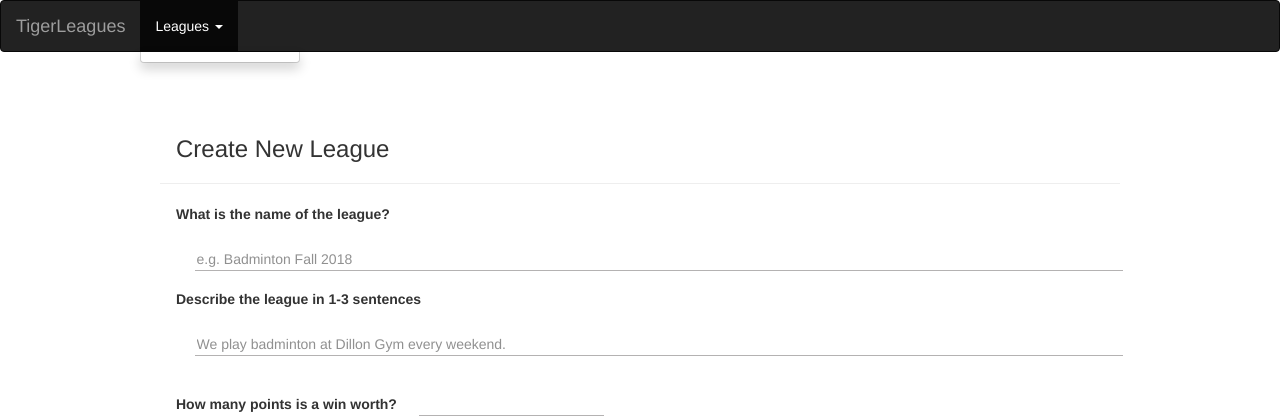
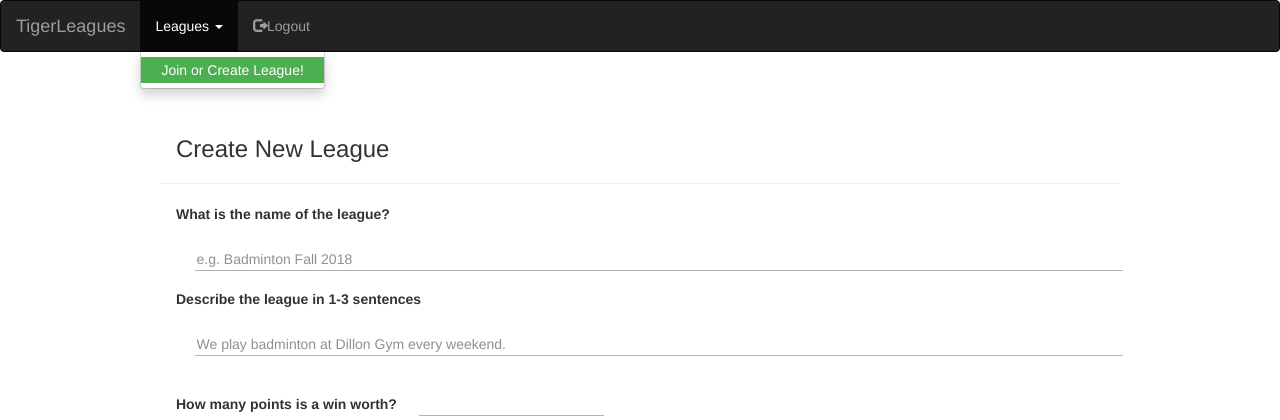
Before and after one commit to dchege711/cos333_tiger_leagues, a Flask app: page /league/create in a window 1280 px wide, after a click on "Leagues". Shown: the top 420 px of the page. Run offline with Flask 2, Linux system fonts and the light colour scheme; the visitor is signed in with stand-in values (Sample User, id 1); parts of the project's set-up code (start-up, migrations or seed data) failed here and were passed over; some libraries are stand-ins or nearby versions.

Commit message:
logout button; index redirects to league info if "logged in"

```diff
--- a/tiger_leagues/league.py
+++ b/tiger_leagues/league.py
@@ -10,7 +10,7 @@ from datetime import date
 from collections import defaultdict
 
 from flask import (
-    Blueprint, render_template, request, url_for, jsonify, session, redirect
+    Blueprint, render_template, request, url_for, jsonify, session, redirect, flash
 )
 from . import db, decorators, user as user_client
 
@@ -55,7 +55,7 @@ def league_homepage(league_id):
     associated_leagues = session.get("user")["associated_leagues"]
     cursor = database.execute(
         (
-            "SELECT points_per_win, points_per_draw, points_per_loss "
+            "SELECT points_per_win, points_per_draw, points_per_loss, league_name "
             "FROM league_info WHERE league_id = %s"
         ),
         values=[league_id]
@@ -65,6 +65,7 @@ def league_homepage(league_id):
     points_per_win = row['points_per_win']
     points_per_draw = row['points_per_draw']
     points_per_loss = row['points_per_loss']
+    league_name = row['league_name']
 
     cursor = database.execute(
         (
@@ -118,7 +119,7 @@ def league_homepage(league_id):
 
     return render_template(
         "/league/league_homepage.html",
-        standings=standings_info, associated_leagues=associated_leagues
+        standings=standings_info, associated_leagues=associated_leagues, league_name=league_name
     )
 
 
@@ -346,5 +347,5 @@ def join_league(league_id):
                 values=[", ".join(str(x) for x in user["league_ids"]), user["user_id"]]
             )
             session["user"] = user_client.get_user(user["net_id"])
-
-        return "Request Submitted!"
+        flash("Request Submitted!")
+        return redirect(url_for("league.browse_leagues"))
--- a/tiger_leagues/templates/base.html
+++ b/tiger_leagues/templates/base.html
@@ -19,20 +19,27 @@
     <div class="navbar-header">
       <a class="navbar-brand" href="{{url_for('auth.index')}}">TigerLeagues</a>
     </div>
+    {% if session.get("user") %}
     <ul class="nav navbar-nav">
-      <!-- <li class="active"><a href="/leagues">Leagues</a></li> -->
       <li class="dropdown">
         <a class="dropdown-toggle" data-toggle="dropdown" href="#">Leagues <span class="caret"></span></a>
         <ul class="dropdown-menu">
-            {% block dropdown_league_list %}{% endblock %}
+            {% block dropdown_league_list %}
+
+              {% for league_info in session.get("user")["associated_leagues"] %}
+                <li>
+                    <a href="{{url_for('league.league_homepage', league_id=league_info['league_id'])}}">{{league_info["league_name"]}} ({{league_info["status"]}})</a>
+                </li>
+              {% endfor %}
+              <li><a href="{{url_for('league.browse_leagues')}}" class="w3-green">Join or Create League!</a></li>
+            {% endblock %}
+
         </ul>
       </li>
+      <li class="w3-right"><a href="{{url_for('auth.cas_logout')}}"><span class="glyphicon glyphicon-log-out"></span>Logout</a></li>
       <!-- <button class="btn btn-danger navbar-btn">Button</button> -->
     </ul>
-    <!-- <ul class="nav navbar-nav navbar-right">
-      <li><a href="#"><span class="glyphicon glyphicon-user"></span> Sign Up</a></li>
-      <li><a href="#"><span class="glyphicon glyphicon-log-in"></span> Login</a></li>
-    </ul> -->
+    {% endif %}
   </div>
 </nav>
 
```
Also changed, not shown: tiger_leagues/auth.py (+8 -0 lines), tiger_leagues/templates/league/league_homepage.html (+1 -20 lines), 1 other file.
